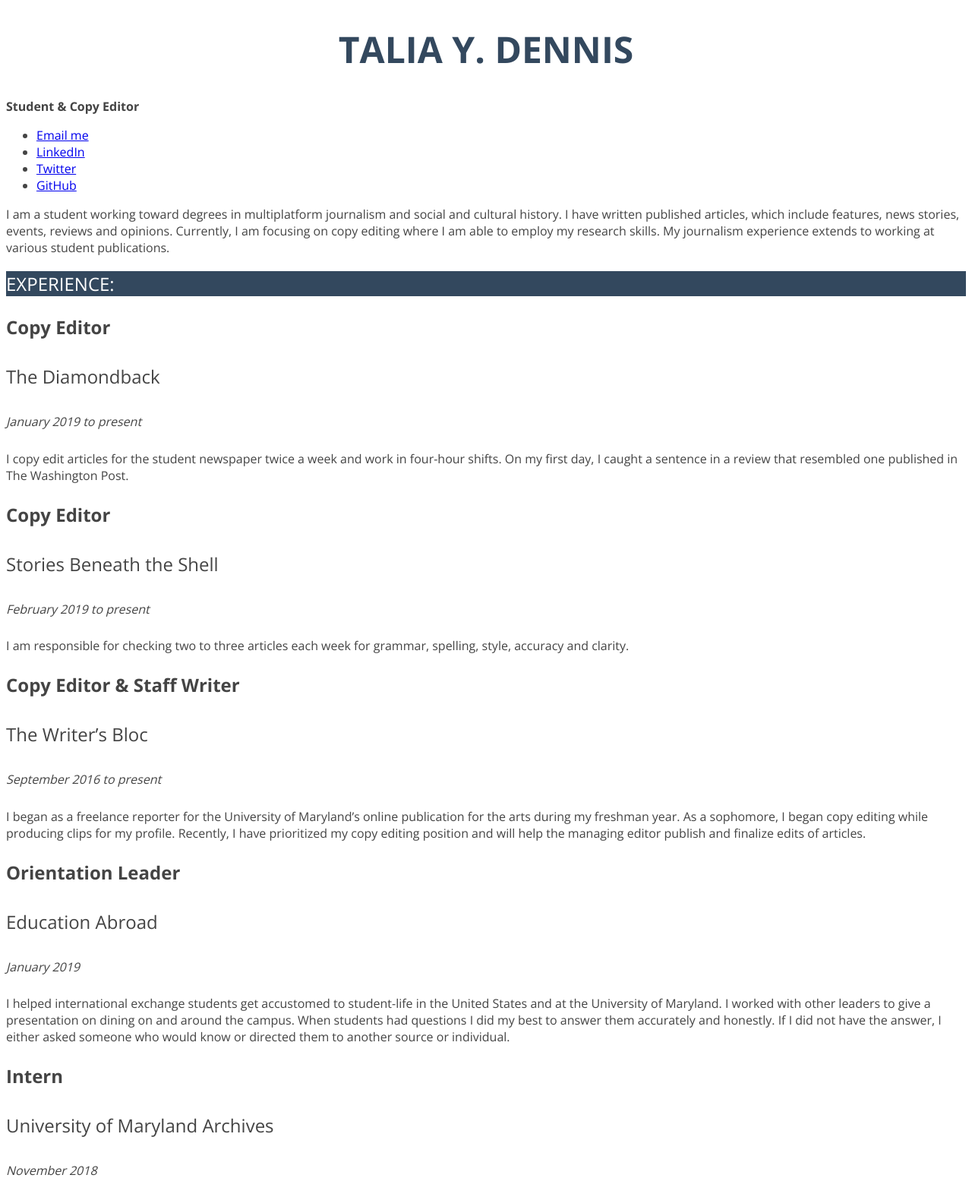
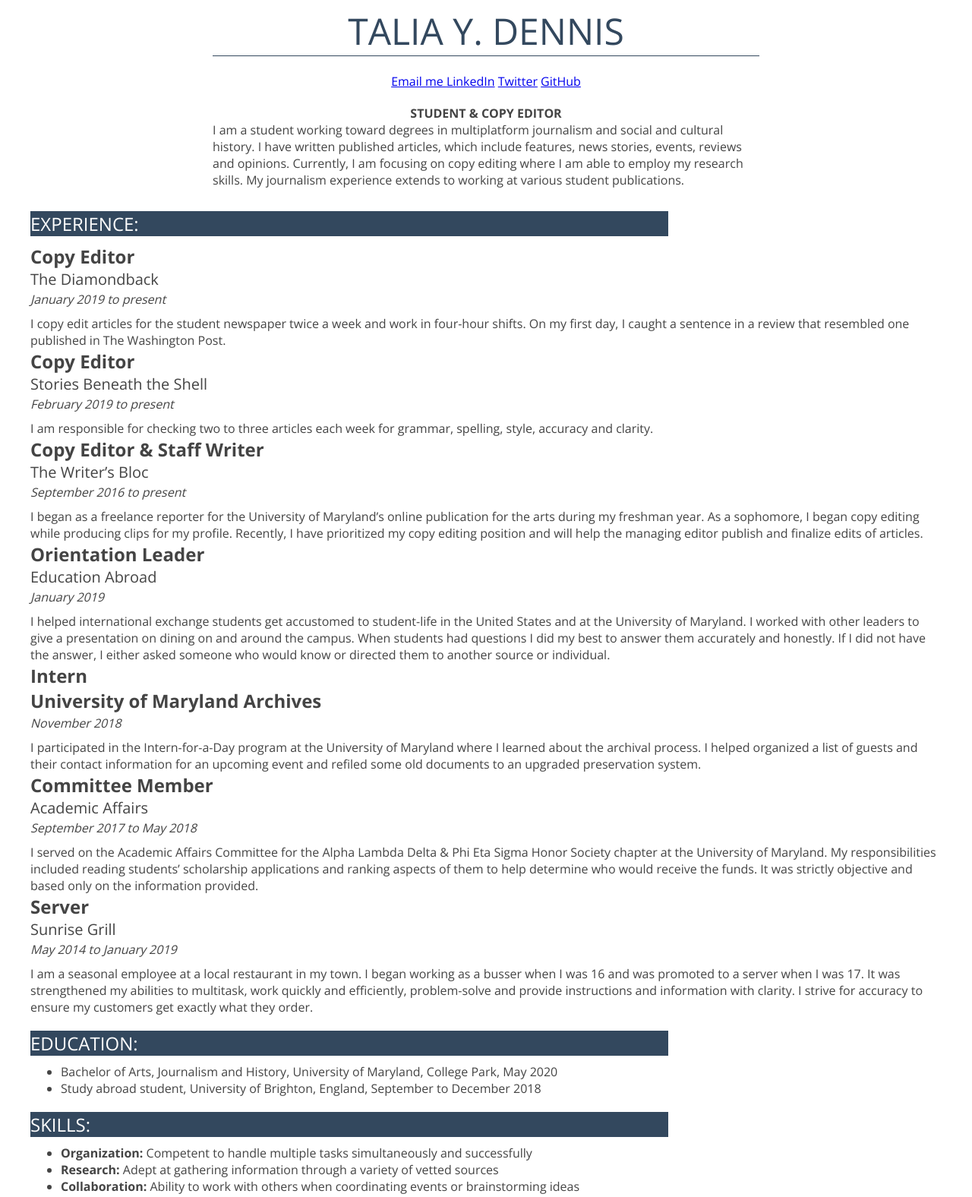
Before and after one commit to taliadennis/Talia-Dennis-Jour352, a plain HTML site: page resume/index.html in a window 1280 px wide. Shown: the top 1576 px of the page at 76% size. Drawn offline with nearby package versions, Linux system fonts and the light colour scheme.

Commit message:
feb25class

```diff
--- a/resume/index.html
+++ b/resume/index.html
@@ -13,15 +13,15 @@
 
   <body>
     <!-- I built this myself-->
+    <div id="container">
 
-      <h1> Talia Y. Dennis </h1>
+      <div id="name"> Talia Y. Dennis </div>
 
-      <strong> Student & Copy Editor </strong>
 
 <br>
     <!--  <img src="TaliaDennis_headshot.jpeg" alt="profile photo of Talia" width=300px> -->
 
-      <ul>
+      <ul class="menu">
         <li><a href="mailto:Tdennis1@terpmail.umd.edu"> Email me </a></li>
 
         <li><a href="https://www.linkedin.com/in/talia-dennis"> LinkedIn</a></li>
@@ -31,63 +31,65 @@
         <li><a href="https://github.com/taliadennis"> GitHub</a></li>
       </ul>
 
-      <p> I am a student working toward degrees in multiplatform journalism and social and cultural history. I have written published articles, which include features, news stories, events, reviews and opinions. Currently, I am focusing on copy editing where I am able to employ my research skills. My journalism experience extends to working at various student publications. </p>
+      <div id="title"> Student & Copy Editor </div>
 
-      <h2> Experience: </h2>
+      <p class="top"> I am a student working toward degrees in multiplatform journalism and social and cultural history. I have written published articles, which include features, news stories, events, reviews and opinions. Currently, I am focusing on copy editing where I am able to employ my research skills. My journalism experience extends to working at various student publications. </p>
 
-        <h3>Copy Editor</h3>
-          <h4>The Diamondback</h4>
-            <h5>January 2019 to present</h5>
+      <div id="sectionheader"> Experience: </div>
 
-              <p>I copy edit articles for the student newspaper twice a week and work in four-hour shifts. On my first day, I caught a sentence in a review that resembled one published in The Washington Post. </p>
+        <div id="jobtitle"> Copy Editor </div>
+          <div id="organization"> The Diamondback </div>
+            <div id="date"> January 2019 to present </div>
 
-        <h3>Copy Editor</h3>
-          <h4>Stories Beneath the Shell</h4>
-            <h5>February 2019 to present</h5>
+              <p class="description">I copy edit articles for the student newspaper twice a week and work in four-hour shifts. On my first day, I caught a sentence in a review that resembled one published in The Washington Post. </p>
 
-              <p>I am responsible for checking two to three articles each week for grammar, spelling, style, accuracy and clarity.</p>
+        <div id="jobtitle"> Copy Editor </div>
+          <div id="organization"> Stories Beneath the Shell </div>
+            <div id="date">February 2019 to present </div>
 
-        <h3>Copy Editor & Staff Writer</h3>
-          <h4>The Writer’s Bloc</h4>
-            <h5>September 2016 to present</h5>
+              <p class="description">I am responsible for checking two to three articles each week for grammar, spelling, style, accuracy and clarity.</p>
 
-              <p>I began as a freelance reporter for the University of Maryland’s online publication for the arts during my freshman year. As a sophomore, I began copy editing while producing clips for my profile. Recently, I have prioritized my copy editing position and will help the managing editor publish and finalize edits of articles.</p>
+        <div id="jobtitle"> Copy Editor & Staff Writer </div>
+          <div id="organization"> The Writer’s Bloc </div>
+            <div id="date"> September 2016 to present </div>
 
-        <h3>Orientation Leader</h3>
-          <h4>Education Abroad</h4>
-            <h5>January 2019</h5>
+              <p class="description">I began as a freelance reporter for the University of Maryland’s online publication for the arts during my freshman year. As a sophomore, I began copy editing while producing clips for my profile. Recently, I have prioritized my copy editing position and will help the managing editor publish and finalize edits of articles.</p>
 
-              <p>I helped international exchange students get accustomed to student-life in the United States and at the University of Maryland. I worked with other leaders to give a presentation on dining on and around the campus. When students had questions I did my best to answer them accurately and honestly. If I did not have the answer, I either asked someone who would know or directed them to another source or individual.</p>
+        <div id="jobtitle"> Orientation Leader </div>
+          <div id="organization"> Education Abroad </div>
+            <div id="date"> January 2019 </div>
 
-        <h3>Intern</h3>
-          <h4>University of Maryland Archives</h4>
-            <h5>November 2018</h5>
+              <p class="description">I helped international exchange students get accustomed to student-life in the United States and at the University of Maryland. I worked with other leaders to give a presentation on dining on and around the campus. When students had questions I did my best to answer them accurately and honestly. If I did not have the answer, I either asked someone who would know or directed them to another source or individual.</p>
 
-              <p>I participated in the Intern-for-a-Day program at the University of Maryland where I learned about the archival process. I helped organized a list of guests and their contact information for an upcoming event and refiled some old documents to an upgraded preservation system.</p>
+        <div id="jobtitle"> Intern </div>
+          <div id="jobtitle"> University of Maryland Archives </div>
+            <div id="date"> November 2018 </div>
 
-      <h3>Committee Member</h3>
-        <h4>Academic Affairs</h4>
-          <h5>September 2017 to May 2018</h5>
+              <p class="description"> I participated in the Intern-for-a-Day program at the University of Maryland where I learned about the archival process. I helped organized a list of guests and their contact information for an upcoming event and refiled some old documents to an upgraded preservation system.</p>
 
-            <p>I served on the Academic Affairs Committee for the Alpha Lambda Delta & Phi Eta Sigma Honor Society chapter at the University of Maryland. My responsibilities included reading students’ scholarship applications and ranking aspects of them to help determine who would receive the funds. It was strictly objective and based only on the information provided.</p>
+      <div id="jobtitle"> Committee Member </div>
+        <div id="organization"> Academic Affairs </div>
+          <div id="date"> September 2017 to May 2018 </div>
 
-      <h3>Server</h3>
-        <h4>Sunrise Grill</h4>
-          <h5>May 2014 to January 2019</h5>
+            <p class="description">I served on the Academic Affairs Committee for the Alpha Lambda Delta & Phi Eta Sigma Honor Society chapter at the University of Maryland. My responsibilities included reading students’ scholarship applications and ranking aspects of them to help determine who would receive the funds. It was strictly objective and based only on the information provided.</p>
 
-            <p>I am a seasonal employee at a local restaurant in my town. I began working as a busser when I was 16 and was promoted to a server when I was 17. It was strengthened my abilities to multitask, work quickly and efficiently, problem-solve and provide instructions and information with clarity. I strive for accuracy to ensure my customers get exactly what they order.</p>
+      <div id="jobtitle"> Server </div>
+        <div id="organization"> Sunrise Grill </div>
+          <div id="date"> May 2014 to January 2019 </div>
+
+            <p class="description">I am a seasonal employee at a local restaurant in my town. I began working as a busser when I was 16 and was promoted to a server when I was 17. It was strengthened my abilities to multitask, work quickly and efficiently, problem-solve and provide instructions and information with clarity. I strive for accuracy to ensure my customers get exactly what they order.</p>
 
 
-      <h2> Education: </h2>
+      <div id="sectionheader"> Education: </div>
 
-        <ul>
+        <ul id="degrees">
           <li>Bachelor of Arts, Journalism and History, University of Maryland, College Park, May  2020</li>
           <li>Study abroad student, University of Brighton, England, September to December 2018</li>
         </ul>
 
-      <h2> Skills: </h2>
+      <div id="sectionheader"> Skills: </div>
 
-        <ul>
+        <ul id="do">
             <li><strong>Organization:</strong> Competent to handle multiple tasks simultaneously and successfully </li>
 
             <li><strong>Research:</strong> Adept at gathering information through a variety of vetted sources </li>
--- a/resume/style.css
+++ b/resume/style.css
@@ -1,7 +1,6 @@
 /* styles for my resume */
 
 /* general text */
-
 body {
   font-family: 'Open Sans', ariel, sans-serif;
   font-size: 1em;
@@ -9,50 +8,100 @@ body {
   font-weight: 400;
 }
 
+.menu{
+  margin: 0px;
+  padding: 0px;
+  text-align: center;
+}
+
+ul.menu li {
+  display: inline;
+}
+
+#title{
+  font-weight: 600;
+  text-align: center;
+  margin: 20px 0px 0px 0px;
+  text-transform: uppercase;
+}
 /* banner name up top */
-
-h1 {
+#container{
+  width: 100%;
+  max-width: 1200px;
+  margin: 0 auto;
+  padding-bottom: 50px;
+}
+#name {
   font-size: 3em;
   color: #33485e;
   text-transform: uppercase;
   text-align: center;
+  border-bottom: solid 1px #33485e;
+  width: 60%;
+  min-width: 300px;
+  margin: 0px auto;
+
+
 }
 
 /* sections with colors */
 
-h2 {
+#sectionheader {
   font-size: 1.5em;
   color: #fff;
   background-color: #33485e;
   text-transform: uppercase;
   font-weight: 400;
+  margin: 20px 0px 10px;
+  margin-bottom: 10px;
+  width: 70%;
+  min-width: 300px;
 }
 
 /* position titles */
 
-h3 {
+#jobtitle {
   font-size: 1.5em;
   font-weight: 600;
 }
 
 /* the place from where I got experience */
 
-h4 {
-  font-size: 1.5em;
+#organization {
+  font-size: 1.25em;
   font-weight: 400;
 }
 
 
 /* when I was at a place */
 
-h5 {
+#date {
   font-size: 1em;
   font-weight: 400;
   font-style: italic;
+  margin: 2px 0px 0px 0px;
 }
 
+.description {
+  margin: 10px 0px 0px 0px;
+}
+
+#degrees{
+  margin: 5px 0px 0px 0px;
+}
+
+#do {
+  margin: 5px 0px 0px 0px;
+}
 /* listed */
 
 ul {
   font-size: 1em;
 }
+.top {
+  width: 60%;
+  min-width: 300px;
+  margin: 0 auto;
+  margin-bottom: 30px;
+
+}
```
Also changed, not shown: bootstrap-template.html (added, +69 -0 lines), 1 other file.
